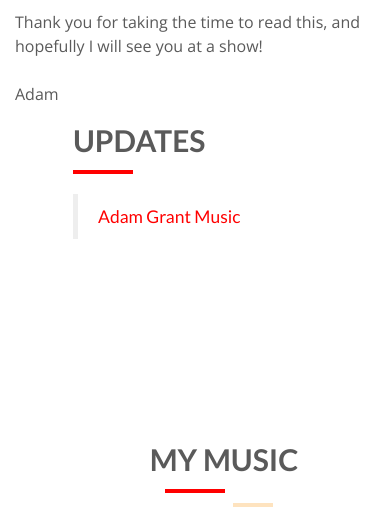
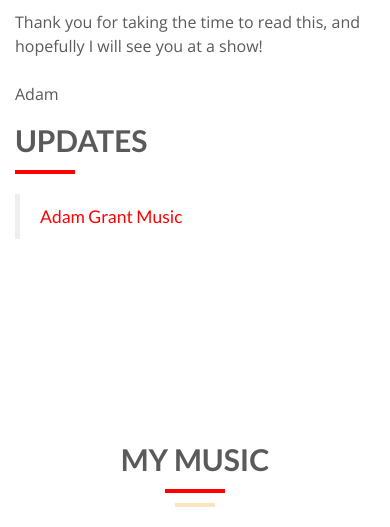
Before and after one commit to mckillion23/adamgrantmusic, a plain HTML site: page web/index.html in a window 390 px wide. Shown: the part 1900-2427 px from the top of the page. Drawn offline with nearby package versions, Linux system fonts and the light colour scheme.

Commit message:
Added responsive breakpoint for content container

```diff
--- a/web/css/style.css
+++ b/web/css/style.css
@@ -595,3 +595,17 @@ nav#footer p{
 .update-container {
    margin-left: 58px;
 }
+
+@media (max-width : 1024px) {
+	.update-container {
+		margin-left: 0px;
+	}
+
+	.section-title hr{
+		margin-left: 0px;
+	}
+
+	.section-title h2 {
+		margin-left: 0px;
+	}
+}
```
